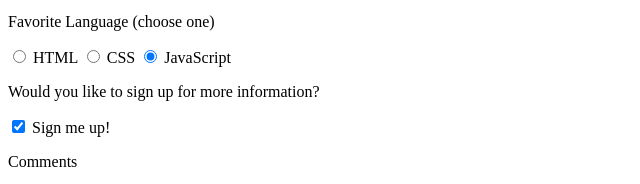
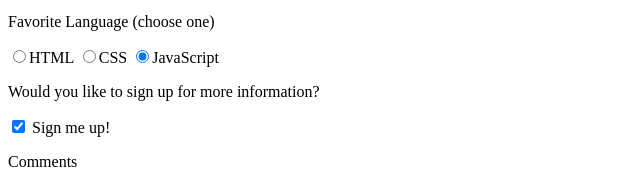
Before and after one commit to louiewhitz/c0522-code-solutions, a website: page html-forms/index.html in a window 1280 px wide. Shown: the part 159-343 px from the top of the page, 0-640 px from the left. Drawn offline with Linux system fonts and the light colour scheme.

Commit message:
Update index.html

```diff
--- a/html-forms/index.html
+++ b/html-forms/index.html
@@ -7,7 +7,6 @@
   <form>
     <h1>Coding Form!</h1>
     <label>Email</label>
-
     <div>
       <input type="text" name="email" id="email-address">
     </div>
@@ -22,9 +21,9 @@
     </div>
     <p>Favorite Language (choose one)</p>
     <div>
-      <input type="radio" name="language" value="HTML" checked="checked" /> HTML
-      <input type="radio" name="language" value="CSS" checked="checked" /> CSS
-      <input type="radio" name="language" value="JavaScript" checked="checked"> JavaScript
+      <input type="radio" name="language" value="HTML" checked="checked" /><label>HTML</label>
+      <input type="radio" name="language" value="CSS" checked="checked" /><label>CSS</label>
+      <input type="radio" name="language" value="JavaScript" checked="checked"><label>JavaScript</label>
     </div>
     <p>Would you like to sign up for more information?</p>
     <div>
@@ -32,10 +31,8 @@
         <input type="checkbox" name="sign" checked="checked"> Sign me up!
       </label>
     </div>
-    <p>Comments</p>
-    <div>
+    <label><p>Comments</p></label>
       <textarea name="comments" cols="40" rows="10"></textarea>
-    </div>
     <div>
       <input type="submit" value="Submit">
     </div>
```
